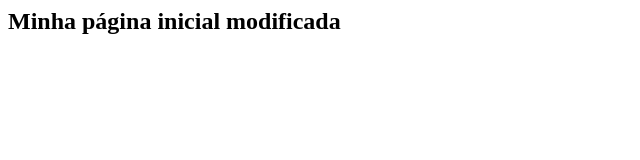
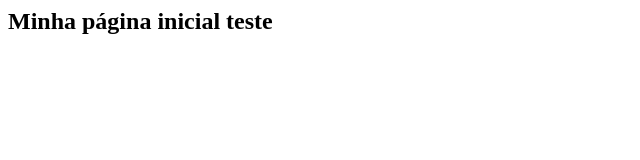
Before and after one commit to veniciocosta/projeto-curso-git, a plain HTML site: page index.html in a window 1280 px wide. Shown: the whole page, without its empty margins (0-640 px from the left). Drawn offline with Linux system fonts and the light colour scheme.

Commit message:
alterei a palavra modificada para teste

```diff
--- a/index.html
+++ b/index.html
@@ -8,6 +8,6 @@
 	</head>
 
 	<body>
-		<h2> Minha página inicial modificada </h2>
+		<h2> Minha página inicial teste </h2>
 	</body>
 </html>
```
